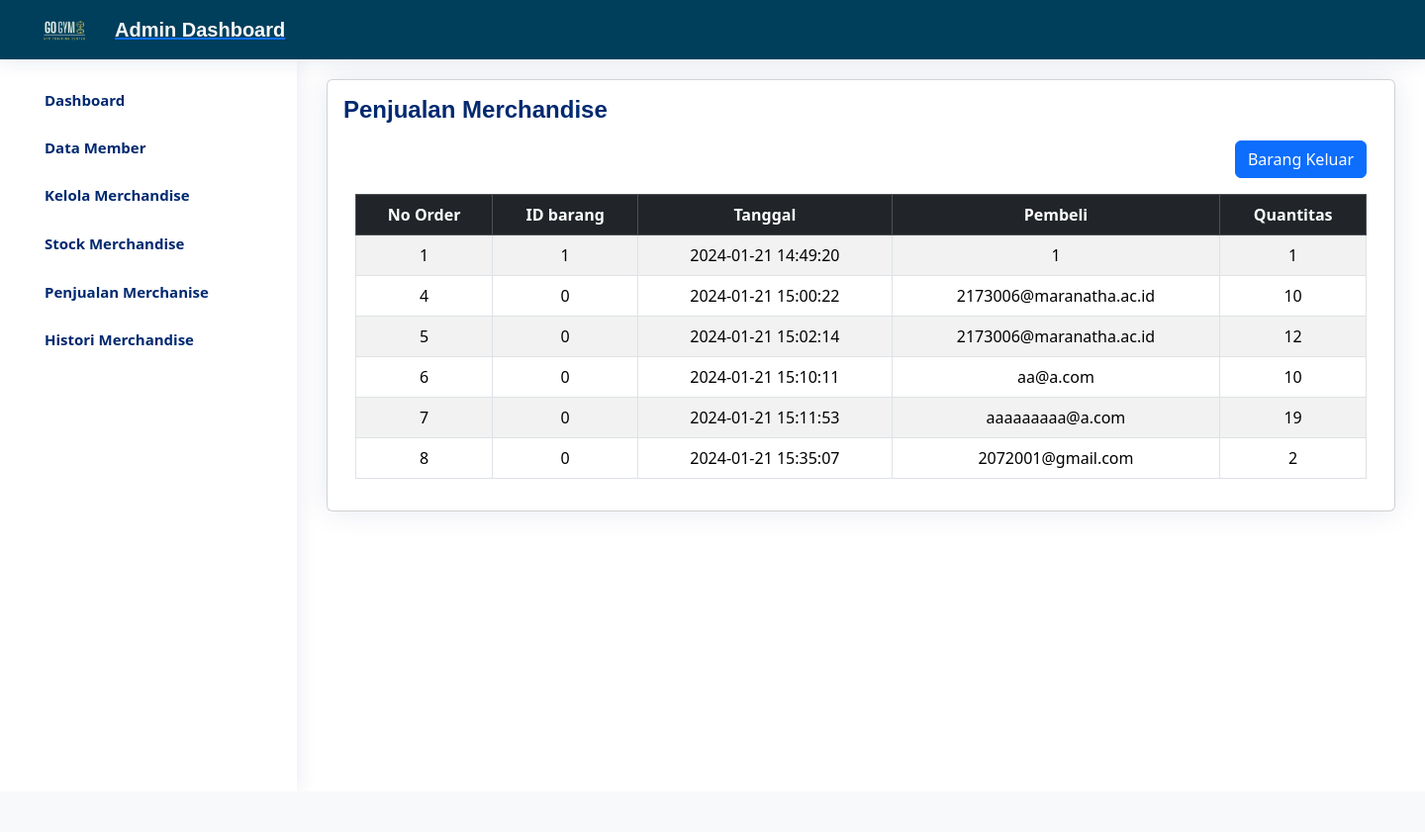
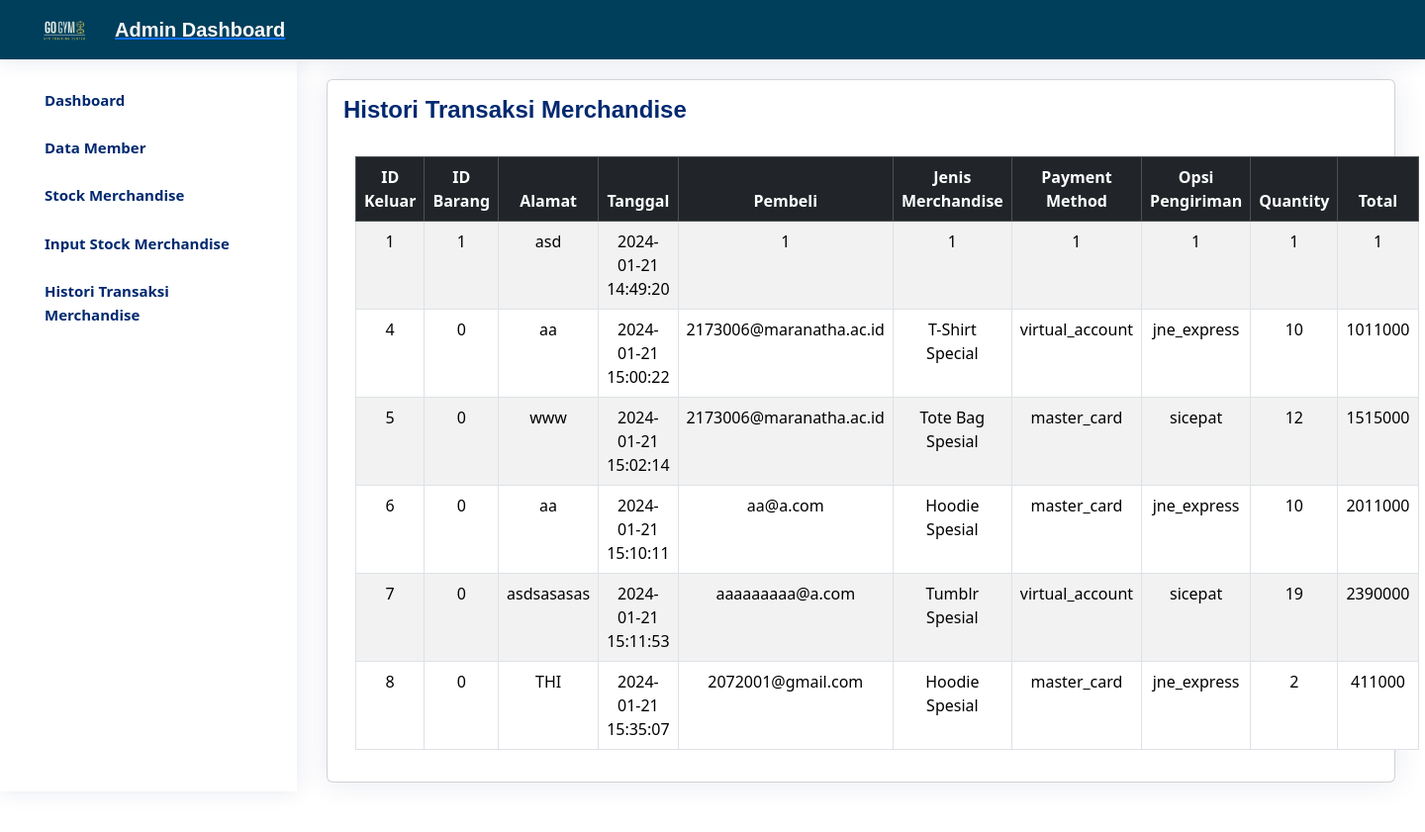
Before and after one commit to VelindaNovelia/go-gym, a PHP site: page /fitur_penjualan.php in a window 1440 px wide. Shown: the whole page at 99% size. Before the commit the page ends 517 px from the top, so only its background shows below. Run offline with PHP 8.4, Linux system fonts and the light colour scheme; data comes from the database, SQL or seed files in the repository; both versions use the stored data as it was after the commit.

Commit message:
update akhir alen

```diff
--- a/admin_merch.php
+++ b/admin_merch.php
@@ -7,7 +7,7 @@ require 'function.php';
 <head>
     <meta charset="UTF-8">
     <meta name="viewport" content="width=device-width, initial-scale=1.0">
-    <title>Kelola Merchandise</title>
+    <title>Stock Merchandise</title>
     <link rel="stylesheet" href="CSS/styledashtest.css">
     <link href="https://unpkg.com/aos@2.3.1/dist/aos.css" rel="stylesheet">
 
@@ -29,7 +29,7 @@ require 'function.php';
         <div class="card">
             <div class="card-body">
                 <div class="pagetitle">
-                    <h1>Kelola Merchandise</h1>
+                    <h1>Stock Merchandise</h1>
                     <div class="container">
                         <div class="pt-3 pb-3 d-flex justify-content-end">
                         <button type="button" class="btn btn-primary" data-bs-toggle="modal" data-bs-target="#myModal">
--- a/fitur_penjualan.php
+++ b/fitur_penjualan.php
@@ -7,7 +7,7 @@ require 'function.php';
 <head>
     <meta charset="UTF-8">
     <meta name="viewport" content="width=device-width, initial-scale=1.0">
-    <title>Kelola Merchandise</title>
+    <title>Histori Transaksi Merchandise</title>
     <link rel="stylesheet" href="CSS/styledashtest.css">
     <link href="https://unpkg.com/aos@2.3.1/dist/aos.css" rel="stylesheet">
 
@@ -29,37 +29,41 @@ require 'function.php';
         <div class="card">
             <div class="card-body">
                 <div class="pagetitle">
-                    <h1>Penjualan Merchandise</h1>
+                    <h1>Histori Transaksi Merchandise</h1>
                     <div class="container">
                         <div class="pt-3 pb-3 d-flex justify-content-end">
-                        <button type="button" class="btn btn-primary" data-bs-toggle="modal" data-bs-target="#myModal">
-                        Barang Keluar
-                        </button>
                         </div>
                         <table class="table text-center table-striped table-bordered">
                             <thead class="thead table-dark">
-                                <th>No Order</th>
-                                <th>ID barang</th>
+                                <th>ID Keluar</th>
+                                <th>ID Barang</th>
+                                <th>Alamat</th>
                                 <th>Tanggal</th>
                                 <th>Pembeli</th>
-                                <th>Quantitas</th>
+                                <th>Jenis Merchandise</th>
+                                <th>Payment Method</th>
+                                <th>Opsi Pengiriman</th>
+                                <th>Quantity</th>
+                                <th>Total</th>
 
                             </thead>
                             <tbody>
                                 <?php
-                                    $ambildata = mysqli_query($conn, "select * from keluar");
+                                $ambildata = mysqli_query($conn, "SELECT * FROM keluar");
                                 while ($tampil = mysqli_fetch_array($ambildata)) {
                                     echo "
                                     <tr>
                                         <td>$tampil[idkeluar]</td>
                                         <td>$tampil[idbarang]</td>
+                                        <td>$tampil[alamat]</td>
                                         <td>$tampil[tanggal]</td>
                                         <td>$tampil[pembeli]</td>
+                                        <td>$tampil[jenis_merchandise]</td>
+                                        <td>$tampil[payment_method]</td>
+                                        <td>$tampil[opsi_pengiriman]</td>
                                         <td>$tampil[qty]</td>
-
+                                        <td>$tampil[total]</td>
                                     </tr>";
-
-
                                 }
                                 ?>
 
@@ -71,42 +75,5 @@ require 'function.php';
         </div>
     </main>
 </body>
-<div class="modal" id="myModal">
-  <div class="modal-dialog">
-    <div class="modal-content">
 
-      <!-- Modal Header -->
-      <div class="modal-header">
-        <h4 class="modal-title">Penjualan Merch</h4>
-        <button type="button" class="btn-close" data-bs-dismiss="modal"></button>
-      </div>
-
-      <!-- Modal body -->
-      <form action="function.php" method="post">
-        <div class="modal-body">
-          <select name="barangnya" id="">
-            <?php
-            $ambildata =mysqli_query($conn, "select * from stock");
-            while($fetcharray=mysqli_fetch_array($ambildata)) {
-            $namabarang=$fetcharray['namabarang'];
-            $idbarang=$fetcharray['idbarang'];
-
-            ?>
-            <option value="<?=$idbarang;?>" ><?=$namabarang?></option>
-            <?php
-            }
-            ?>
-          </select>
-          <hr>
-          <input type="text" name="pembeli" placeholder="pembeli" class="form-control" required>
-          <hr>
-          <input type="number"  name="qty" placeholder="Quantity" class="form-control" required>
-          <hr>
-          <button type="submit" name="barangkeluar" class="btn btn-primary">Submit</button>
-        </div>
-      </form>
-
-    </div>
-  </div>
-</div>
 </html>
--- a/fitur_tambahstock.php
+++ b/fitur_tambahstock.php
@@ -29,7 +29,7 @@ require 'function.php';
         <div class="card">
             <div class="card-body">
                 <div class="pagetitle">
-                    <h1>Stock Merchandise</h1>
+                    <h1>Input Stock Merchandise</h1>
                     <div class="container">
                         <div class="pt-3 pb-3 d-flex justify-content-end">
                         <button type="button" class="btn btn-primary" data-bs-toggle="modal" data-bs-target="#myModal">
--- a/navbaradmin.php
+++ b/navbaradmin.php
@@ -30,25 +30,25 @@
 
     <li class="nav-item">
       <a class="nav-link collapsed" href="admin_merch.php">
-        <i class="bi bi-journal-text"></i><span>Kelola Merchandise<i class="bi bi-chevron-down ms-auto"></i>
+        <i class="bi bi-journal-text"></i><span>Stock Merchandise<i class="bi bi-chevron-down ms-auto"></i>
       </a>
     <li class="nav-item">
       <a class="nav-link collapsed" href="fitur_tambahstock.php">
-        <i class="bi bi-journal-text"></i><span>Stock Merchandise<i class="bi bi-chevron-down ms-auto"></i>
+        <i class="bi bi-journal-text"></i><span>Input Stock Merchandise<i class="bi bi-chevron-down ms-auto"></i>
       </a>
     </li>
     <li class="nav-item">
       <a class="nav-link collapsed" href="fitur_penjualan.php">
-        <i class="bi bi-journal-text"></i><span>Penjualan Merchanise<i class="bi bi-chevron-down ms-auto"></i>
+        <i class="bi bi-journal-text"></i><span>Histori Transaksi Merchandise<i class="bi bi-chevron-down ms-auto"></i>
       </a>
     </li>
     </li><!-- End Merch Nav -->
 
-    <li class="nav-item">
+    <!-- <li class="nav-item">
       <a class="nav-link collapsed" href="admin_transaksi_merchan.php">
         <i class="bi bi-layout-text-window-reverse"></i><span>Histori Merchandise</span><i class="bi bi-chevron-down ms-auto"></i>
       </a>
-    </li><!-- End Tranksaksi Nav -->
+    </li>End Tranksaksi Nav -->
   </ul>
 
 </aside><!-- End Sidebar-->
```
Also changed, not shown: db/gym.sql (+35 -11 lines), pembayaranmerch.php (+37 -7 lines), admin_transaksi_member.php (indentation only). Lines whose indentation alone changed are shown as unchanged.
